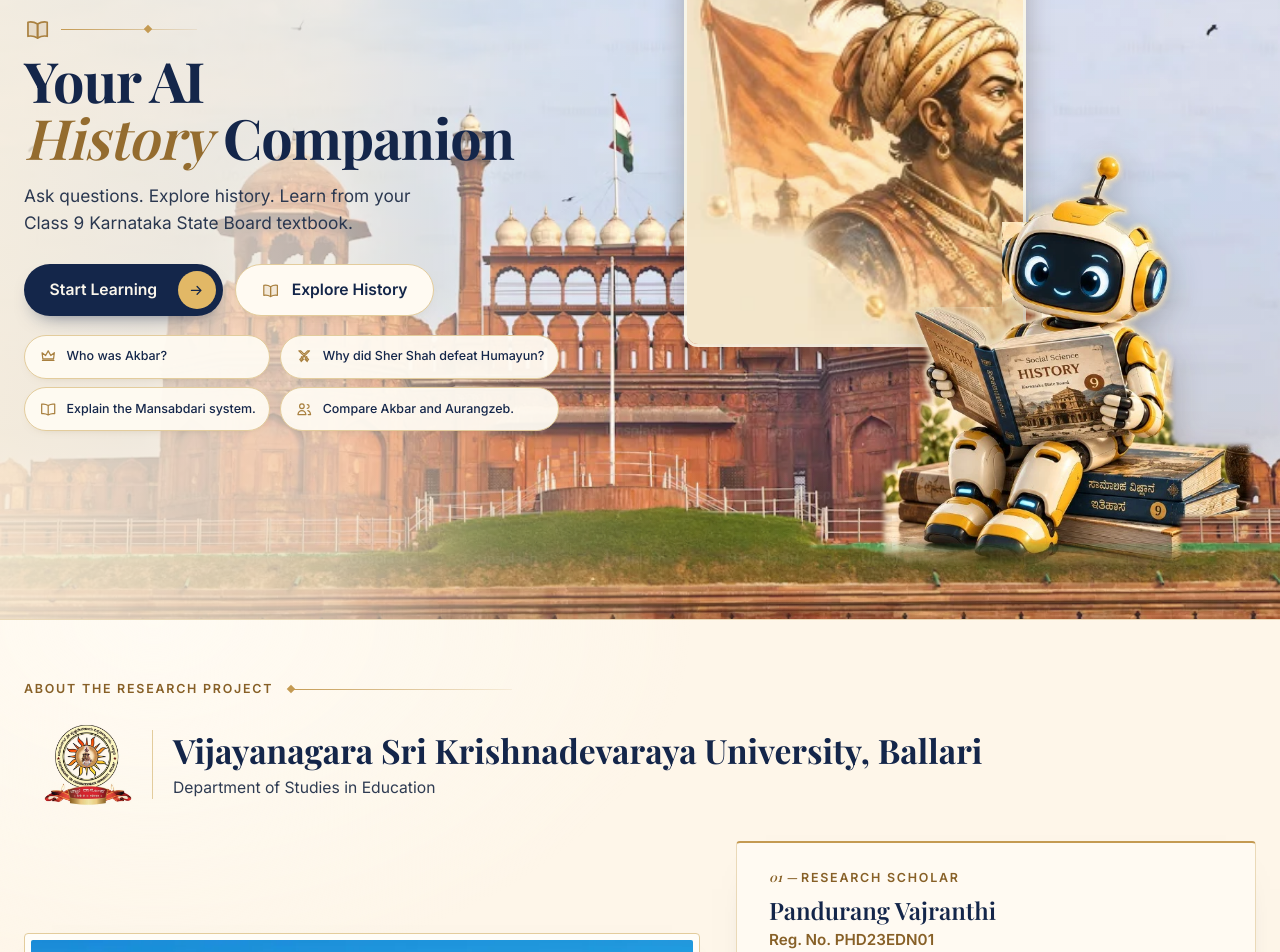
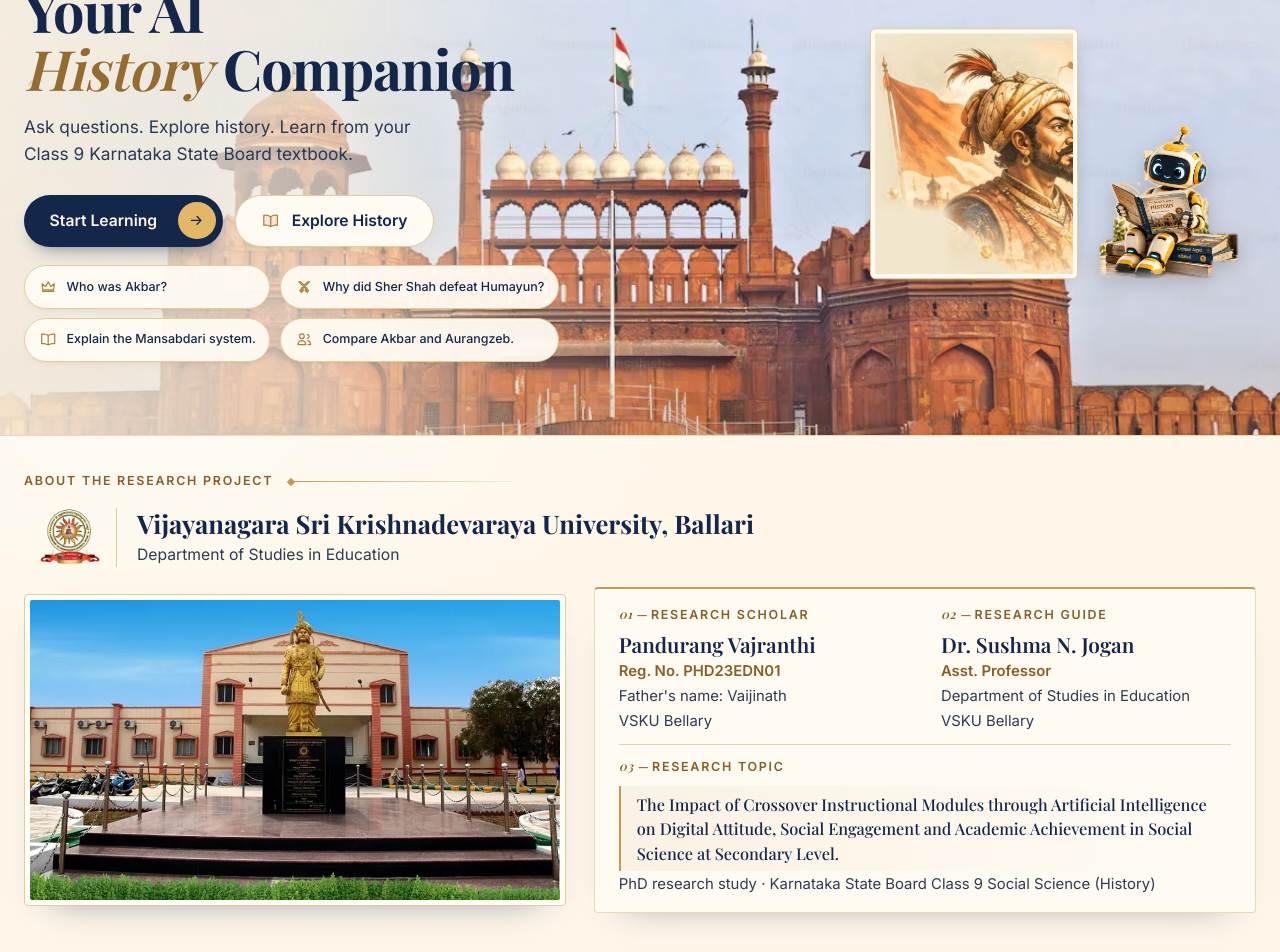
Before and after one commit to VishnuKanthcr7/historybot, a React (Vite) app in the folder frontend/: page / in a window 1280 px wide. Shown: the part 240-1192 px from the top of the page. Built offline with nearby package versions, Linux system fonts and the light colour scheme; no server answers; a web font is replaced by a local one.

Commit message:
Homepage: compact hero (520-600px), smaller framed portrait and mascot side by side, compact research/features sections

```diff
--- a/frontend/src/pages/Home.css
+++ b/frontend/src/pages/Home.css
@@ -420,15 +420,14 @@
 
 /* ------------------------------------------------------------------ hero */
 
-/* The hero is one scene: a wide painted backdrop (historybot-hero-backdrop,
-   generated, no people) with the approved robot + Shivaji Maharaj artwork
-   (historybot-hero-figures, cut from historybot-hero.png with a feathered
-   alpha mask) composited into it. */
+/* The hero is one scene: the researcher's Red Fort photograph (no diya)
+   with two separate figures in front of it: a framed portrait of
+   Chhatrapati Shivaji Maharaj and the HistoryBot mascot, side by side. */
 .hb-hero {
-  --hb-backdrop: url("/images/historybot-hero-backdrop.jpg");
+  --hb-backdrop: url("/images/red-fort-hero.jpg");
   --hb-backdrop-set: image-set(
-    url("/images/historybot-hero-backdrop.webp") type("image/webp"),
-    url("/images/historybot-hero-backdrop.jpg") type("image/jpeg")
+    url("/images/red-fort-hero.webp") type("image/webp"),
+    url("/images/red-fort-hero.jpg") type("image/jpeg")
   );
   position: relative;
   isolation: isolate;
@@ -603,32 +602,61 @@
   position: relative;
   width: 100vw;
   margin: 0.9rem 0 0.4rem calc(50% - 50vw);
-  aspect-ratio: 1 / 1.02;
+  aspect-ratio: 16 / 11;
   background-color: #e6d4b2;
   background-image: var(--hb-backdrop);
   background-image: var(--hb-backdrop-set);
   background-size: cover;
-  background-position: 66% 70%;
+  background-position: 50% 32%;
   background-repeat: no-repeat;
   -webkit-mask-image: linear-gradient(180deg, transparent 0, #000 9%, #000 90%, transparent 100%);
   mask-image: linear-gradient(180deg, transparent 0, #000 9%, #000 90%, transparent 100%);
 }
 
+/* portrait and mascot sit side by side (never overlapping), bottom-aligned */
 .hb-figures {
   position: absolute;
-  left: 50%;
-  bottom: 5%;
+  z-index: 1;
+  right: 5%;
+  bottom: 7%;
+  display: flex;
+  align-items: flex-end;
+  gap: clamp(0.6rem, 2vw, 1.25rem);
+  width: min(300px, 62%);
+}
+
+.hb-fig-shivaji,
+.hb-fig-bot {
   display: block;
-  width: min(571px, 80%);
-  transform: translateX(-50%);
+  min-width: 0;
+}
+
+.hb-fig-shivaji {
+  flex: 0 0 56%;
+}
+
+.hb-fig-bot {
+  flex: 0 0 38%;
 }
 
 .hb-figures img {
   display: block;
   width: 100%;
   height: auto;
-  /* gentle warm grade so the illustration sits in the painted light */
-  filter: sepia(0.08) saturate(0.97) brightness(0.985);
+}
+
+/* thin gold frame, light shadow; natural 200:244 ratio, so the face is
+   never cropped */
+.hb-fig-shivaji img {
+  padding: 4px;
+  border: 1px solid var(--hb-gold-soft);
+  border-radius: 6px;
+  background: var(--hb-paper);
+  box-shadow: 0 8px 20px -10px rgba(40, 22, 6, 0.45);
+}
+
+.hb-fig-bot img {
+  filter: drop-shadow(0 6px 10px rgba(40, 22, 6, 0.22));
 }
 
 .hb-examples {
@@ -809,7 +837,7 @@
 .hb-about-inner {
   width: var(--hb-wrap);
   margin: 0 auto;
-  padding: 2.25rem 0 2.5rem;
+  padding: 1.5rem 0 1.75rem;
 }
 
 .hb-about-kicker {
@@ -856,13 +884,13 @@
   display: flex;
   align-items: center;
   gap: 1rem;
-  margin-top: 1.1rem;
+  margin-top: 0.8rem;
 }
 
 .hb-identity-emblem {
   flex: 0 0 auto;
-  width: 60px;
-  height: 60px;
+  width: 52px;
+  height: 52px;
   object-fit: contain;
   mix-blend-mode: multiply;
 }
@@ -876,7 +904,7 @@
 .hb-about h2 {
   margin: 0;
   font-family: var(--hb-serif);
-  font-size: clamp(1.35rem, 5.4vw, 2.1rem);
+  font-size: clamp(1.2rem, 4.4vw, 1.6rem);
   font-weight: 700;
   line-height: 1.2;
   color: var(--hb-navy);
@@ -891,14 +919,14 @@
 
 .hb-about-grid {
   display: grid;
-  gap: 1.25rem;
-  margin-top: 1.5rem;
-}
-
-/* authentic campus photograph: natural 3:2 proportions, never cropped */
+  gap: 1rem;
+  margin-top: 1rem;
+}
+
+/* campus photograph: 16:10 frame capped at 300px tall (centre crop) */
 .hb-campus {
   margin: 0;
-  padding: 6px;
+  padding: 5px;
   border: 1px solid var(--hb-gold-soft);
   border-radius: 4px;
   background: #fffdf8;
@@ -919,7 +947,9 @@
   display: block;
   width: 100%;
   height: auto;
-  aspect-ratio: 1600 / 1066;
+  aspect-ratio: 16 / 10;
+  max-height: 300px;
+  object-fit: cover;
   border-radius: 2px;
 }
 
@@ -937,7 +967,7 @@
 }
 
 .hb-research-item {
-  padding: 1.05rem 0;
+  padding: 0.75rem 0;
 }
 
 .hb-research-item + .hb-research-item {
@@ -967,9 +997,9 @@
   border-left: 2px solid var(--hb-gold-2);
   background: linear-gradient(90deg, rgba(196, 154, 82, 0.09), rgba(196, 154, 82, 0) 85%);
   font-family: var(--hb-serif);
-  font-size: 1.12rem;
+  font-size: 1.02rem;
   font-weight: 500;
-  line-height: 1.6;
+  line-height: 1.5;
   color: var(--hb-navy);
   text-wrap: pretty;
 }
@@ -1122,8 +1152,9 @@
   }
 
   .hb-figures {
-    bottom: 3.5%;
-    width: min(571px, 74%);
+    right: 4%;
+    bottom: 6%;
+    width: min(250px, 64%);
   }
 
   .hb-cta-row {
@@ -1222,17 +1253,17 @@
 /* tablet: photo full width, scholar and guide side by side, topic below */
 @media (min-width: 640px) {
   .hb-about-inner {
-    padding: 3rem 0 3.25rem;
+    padding: 2rem 0 2.25rem;
   }
 
   .hb-identity {
-    gap: 1.25rem;
-    margin-top: 1.4rem;
+    gap: 1rem;
+    margin-top: 1rem;
   }
 
   .hb-identity-emblem {
-    width: 76px;
-    height: 76px;
+    width: 60px;
+    height: 60px;
   }
 
   .hb-identity-text {
@@ -1243,7 +1274,7 @@
     display: grid;
     grid-template-columns: 1fr 1fr;
     column-gap: 2rem;
-    padding: 0.4rem 1.75rem;
+    padding: 0.25rem 1.5rem;
   }
 
   .hb-research-item + .hb-research-item {
@@ -1256,79 +1287,21 @@
   }
 }
 
-/* desktop: photo left, research panel right, matched heights */
+/* desktop: photo left (max 300px tall), compact panel right */
 @media (min-width: 1024px) {
   .hb-about-inner {
-    padding: 3.75rem 0 4rem;
-  }
-
-  .hb-identity-emblem {
-    width: 88px;
-    height: 88px;
+    padding: 2.25rem 0 2.5rem;
   }
 
   .hb-about-grid {
-    grid-template-columns: minmax(0, 1.45fr) minmax(0, 1fr);
-    gap: 2rem;
-    align-items: stretch;
-    margin-top: 2rem;
-  }
-
-  .hb-campus {
-    align-self: center;
-  }
-
-  /* the panel stretches to the photo height; each part takes an equal
-     share of the spare height and centres its content in its band, so the
-     rhythm stays even and nothing pools at the bottom */
-  .hb-research {
-    display: flex;
-    padding: 0.35rem 1.5rem;
-  }
-
-  .hb-research-item + .hb-research-item {
-    border-top: 1px solid rgba(196, 154, 82, 0.45);
-  }
-
-  .hb-research-item {
-    display: flex;
-    flex: 1 1 auto;
-    flex-direction: column;
-    justify-content: center;
-    padding: 0.8rem 0;
+    grid-template-columns: minmax(0, 0.9fr) minmax(0, 1.1fr);
+    gap: 1.75rem;
+    align-items: center;
+    margin-top: 1.25rem;
   }
 
   .hb-research-name {
-    font-size: 1.35rem;
-  }
-
-  .hb-topic {
-    font-size: 1.04rem;
-    line-height: 1.55;
-  }
-}
-
-@media (min-width: 1280px) {
-  .hb-about-grid {
-    grid-template-columns: minmax(0, 1.3fr) minmax(0, 1fr);
-    gap: 2.25rem;
-  }
-
-  .hb-research {
-    padding: 0.5rem 2rem;
-  }
-
-  .hb-research-item {
-    padding: 1.1rem 0;
-  }
-
-  .hb-research-name {
-    font-size: 1.5rem;
-  }
-
-  .hb-topic {
-    font-size: 1.22rem;
-    line-height: 1.6;
+    font-size: 1.3rem;
   }
 }
 
@@ -1351,14 +1324,14 @@
 
 @media (min-width: 640px) and (max-width: 1023px) {
   .hb-scene {
-    aspect-ratio: 16 / 10;
-    background-position: 60% 72%;
+    aspect-ratio: 16 / 8;
+    max-height: 420px;
+    background-position: 50% 34%;
   }
 
   .hb-figures {
-    left: 37%;
-    width: min(571px, 49%);
-    transform: none;
+    right: 4%;
+    width: min(320px, 38%);
   }
 }
 
@@ -1366,14 +1339,14 @@
 
 @media (min-width: 1024px) {
   .hb-hero {
-    --fig-w: min(571px, 0.446 * min(100vw, 1600px));
     background: #efe1c4;
   }
 
+  /* responsive hero height: 520px at 1024px, up to 600px on wide screens */
   .hb-stage {
     max-width: 1600px;
     margin: 0 auto;
-    min-height: calc(var(--fig-w) * 636 / 571 / 0.9 + 2.5rem);
+    min-height: clamp(520px, 44vw, 600px);
   }
 
   .hb-scene {
@@ -1383,7 +1356,7 @@
     width: auto;
     margin: 0;
     aspect-ratio: auto;
-    background-position: 50% 72%;
+    background-position: 50% 36%;
     -webkit-mask-image: none;
     mask-image: none;
   }
@@ -1394,19 +1367,19 @@
     position: absolute;
     inset: 0;
     background:
-      linear-gradient(90deg, rgba(248, 239, 220, 0.82) 0, rgba(248, 239, 220, 0.6) 22%, rgba(248, 239, 220, 0.18) 36%, rgba(248, 239, 220, 0) 44%),
-      radial-gradient(ellipse 60% 70% at 6% 8%, rgba(255, 250, 238, 0.55), rgba(255, 250, 238, 0) 70%),
-      linear-gradient(0deg, rgba(60, 36, 12, 0.12) 0, rgba(60, 36, 12, 0) 18%);
+      linear-gradient(90deg, rgba(250, 240, 222, 0.88) 0, rgba(250, 240, 222, 0.7) 26%, rgba(250, 240, 222, 0.3) 40%, rgba(250, 240, 222, 0.12) 55%),
+      linear-gradient(0deg, rgba(60, 36, 12, 0.14) 0, rgba(60, 36, 12, 0) 20%);
     pointer-events: none;
   }
 
-  /* composited figures: centre-right, in front of the map, beside the books;
-     never rendered above native size (571 x 636) */
+  /* figures: right third, vertically centred, clear of the flag (centre)
+     and of the text column (left) */
   .hb-figures {
-    left: 42%;
-    bottom: calc(2.6rem + 1.5%);
-    width: var(--fig-w);
-    transform: none;
+    top: 50%;
+    right: 3%;
+    bottom: auto;
+    width: clamp(290px, 29vw, 400px);
+    transform: translateY(-50%);
   }
 
   .hb-hero-inner {
@@ -1415,7 +1388,7 @@
     flex-direction: column;
     justify-content: center;
     min-height: inherit;
-    padding: 1.5rem 0 4.25rem;
+    padding: 2rem 0;
   }
 
   .hb-hero-copy,
@@ -1465,13 +1438,6 @@
     background: rgba(255, 251, 243, 0.94);
   }
 
-  /* How to Use rises over the foot of the scene like the reference */
-  .hb-how {
-    margin-top: -3.4rem;
-    border-top: 1px solid rgba(196, 154, 82, 0.45);
-    background: rgba(255, 250, 241, 0.95);
-    box-shadow: 0 -14px 30px -24px rgba(60, 36, 12, 0.55);
-  }
 }
 
 /* 1024-1279: the four chips keep one line each as a wrapping row of pills */
@@ -1500,7 +1466,7 @@
 
 @media (min-width: 1601px) {
   .hb-figures {
-    left: 44.5%;
+    right: 2rem;
   }
 
   /* very wide screens: the sharp painting itself runs edge to edge
@@ -1564,170 +1530,26 @@
   }
 }
 
-/* ------------------------------------------------- Red Fort hero (Oct 2026)
-   Background: the photograph supplied by the researcher (Red Fort, Lahori
-   Gate), converted to JPG/WebP without other edits. The old painted
-   backdrop (with the diya) is no longer referenced. A light warm overlay
-   keeps text readable; the flag stays in view (centre, ~30-40% from top). */
-.hb-hero {
-  --hb-backdrop: url("/images/red-fort-hero.jpg");
-  --hb-backdrop-set: image-set(
-    url("/images/red-fort-hero.webp") type("image/webp"),
-    url("/images/red-fort-hero.jpg") type("image/jpeg")
-  );
-}
-
-.hb-scene {
-  background-position: 50% 32%;
-}
-
-.hb-scene::after {
-  content: "";
-  position: absolute;
-  inset: 0;
-  background: linear-gradient(180deg, rgba(255, 244, 224, 0.22), rgba(255, 238, 210, 0.3));
-  pointer-events: none;
-}
-
-/* Figures: Chhatrapati Shivaji Maharaj portrait enlarged (behind, left),
-   HistoryBot robot reduced (front, right). Both are cut from the existing
-   approved illustration, not new artwork. */
-.hb-figures {
-  z-index: 1;
-  aspect-ratio: 571 / 636;
-}
-
-.hb-fig-shivaji,
-.hb-fig-bot {
-  position: absolute;
-  display: block;
-}
-
-.hb-fig-shivaji {
-  left: 0;
-  top: 0;
-  width: 60%;
-}
-
-.hb-fig-shivaji img {
-  display: block;
-  width: 100%;
-  height: auto;
-  border-radius: 14px;
-  box-shadow: 0 10px 28px rgba(40, 22, 6, 0.28);
-  border: 3px solid rgba(255, 248, 234, 0.9);
-}
-
-.hb-fig-bot {
-  right: 0;
-  bottom: 0;
-  width: 66%;
-  z-index: 1;
-}
-
-.hb-fig-bot img {
-  display: block;
-  width: 100%;
-  height: auto;
-  filter: drop-shadow(0 8px 16px rgba(40, 22, 6, 0.25));
-}
-
-@media (min-width: 640px) and (max-width: 1023px) {
-  .hb-scene {
-    background-position: 50% 34%;
-  }
-}
-
-@media (min-width: 1024px) {
-  .hb-scene {
-    background-position: 50% 36%;
-  }
-
-  .hb-scene::after {
-    display: none;
-  }
-
-  .hb-scene::before {
-    background:
-      linear-gradient(90deg, rgba(250, 240, 222, 0.88) 0, rgba(250, 240, 222, 0.7) 26%, rgba(250, 240, 222, 0.3) 40%, rgba(250, 240, 222, 0.12) 55%),
-      linear-gradient(0deg, rgba(60, 36, 12, 0.14) 0, rgba(60, 36, 12, 0) 20%);
-  }
-}
-
+/* research panel: Reg. No. sits directly under the scholar's name */
 .hb-research-meta {
   margin: 0.15rem 0 0;
-  font-size: 0.95rem;
+  font-size: 0.93rem;
   color: var(--hb-ink);
 }
 
 .hb-research-name + .hb-research-meta {
-  margin-top: 0.3rem;
+  margin-top: 0.2rem;
   font-weight: 600;
   color: var(--hb-gold-text);
 }
 
+/* Features and How to Use share one compact band layout */
 .hb-feature-list li {
-  grid-template-columns: auto 1fr;
-}
-
-
-/* Keep the flag on the Red Fort (centre of the photo, ~35% from the top) in
-   view: the figures sit to the right of it at every width. */
-.hb-figures {
-  left: auto;
-  right: 3%;
-  width: min(571px, 60%);
-  transform: none;
-}
-
-.hb-scene {
-  background-position: 100% 32%;
-}
-
-@media (min-width: 640px) and (max-width: 1023px) {
-  .hb-figures {
-    left: auto;
-    right: 3%;
-    width: min(571px, 44%);
-  }
-
-  .hb-scene {
-    background-position: 50% 34%;
-  }
+  grid-template-columns: auto minmax(0, 1fr);
 }
 
 @media (min-width: 1024px) {
-  .hb-figures {
-    left: auto;
-    right: 2%;
-    width: var(--fig-w);
-  }
-
-  .hb-scene {
-    background-position: 50% 36%;
-  }
-}
-
-@media (min-width: 1601px) {
-  .hb-figures {
-    left: auto;
-    right: calc(50% - 800px + 32px);
-  }
-}
-/* Section order is now hero > research > features > how to use: the
-   overlap that used to tuck "How to Use" under the hero no longer applies. */
-@media (min-width: 1024px) {
-  .hb-features,
-  .hb-features + .hb-how {
-    margin-top: 0;
-    box-shadow: none;
-  }
-
   .hb-feature-list {
     grid-template-columns: repeat(4, minmax(0, 1fr));
   }
-
-  .hb-feature-list li {
-    grid-template-columns: auto minmax(0, 1fr);
-  }
-}
+}
```
